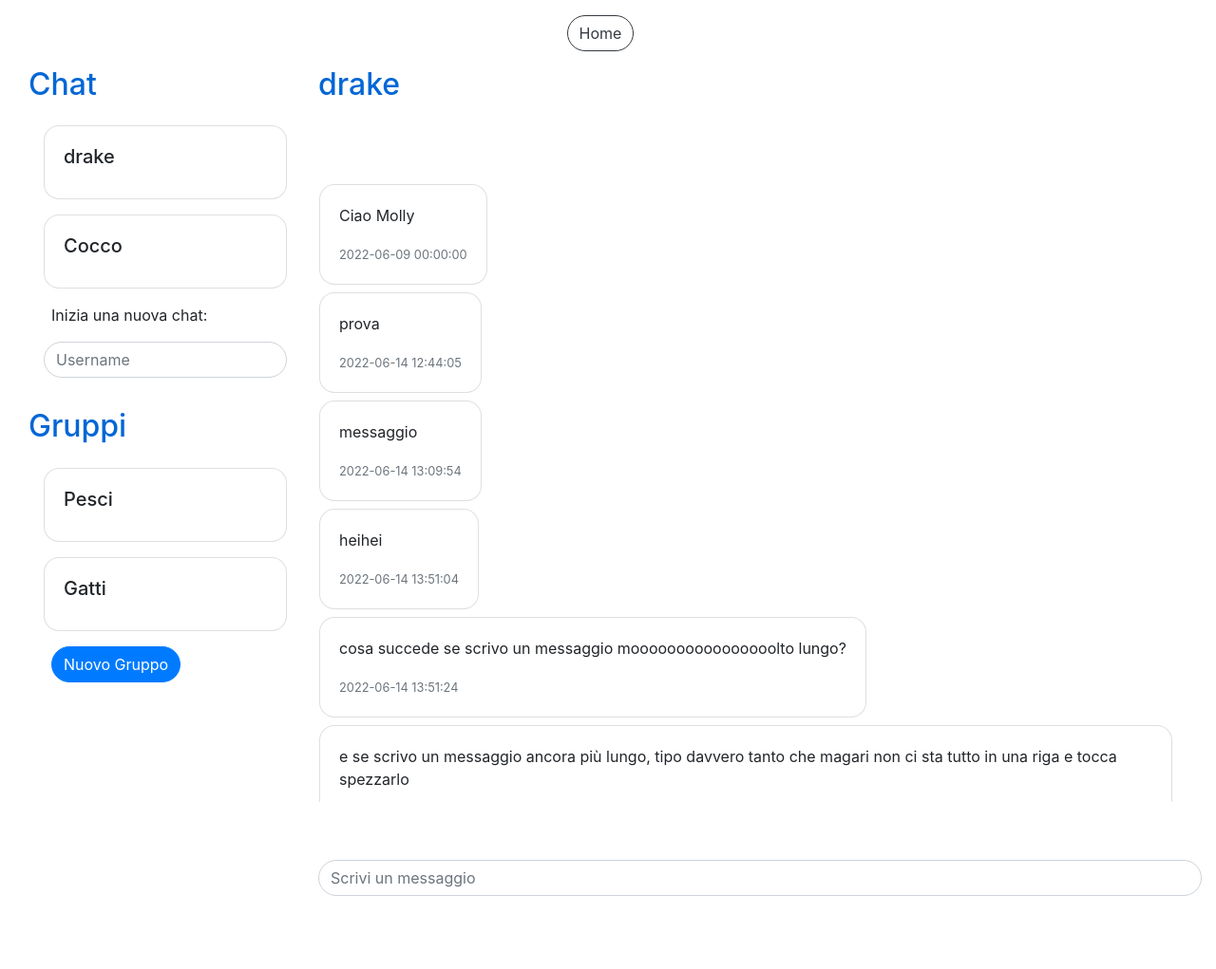
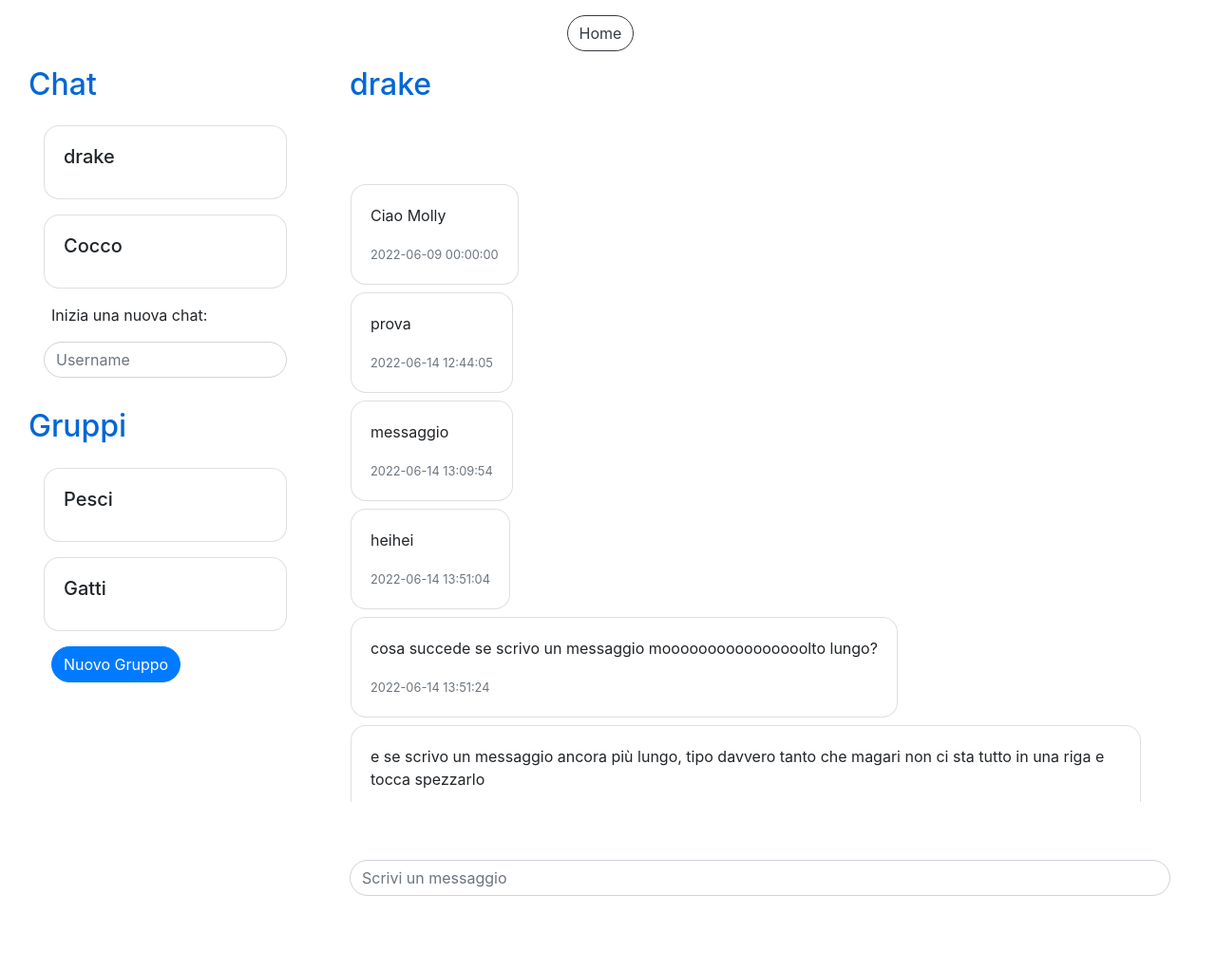
Before and after one commit to EmanueleArte/Progetto-DB, a PHP site: page /chat.php?chatID=2 in a window 1280 px wide. Shown: the whole page at 95% size. Run offline with PHP 8.4, Linux system fonts and the light colour scheme; a user stored in the database is signed in; data comes from the database, SQL or seed files in the repository.

Commit message:
Adds and fixes

```diff
--- a/chat.php
+++ b/chat.php
@@ -82,7 +82,7 @@
         ?>
         </div>
         </div>
-        <div id="chatRight" class="container-fluid row col-9 float-right h-100 mb-3">
+        <div id="chatRight" class="container-fluid row col-9 float-right h-100 mb-3 pl-5 pr-5">
         <?php
           // Messaggi chat
           if(isset($_GET["chatID"])){
```
